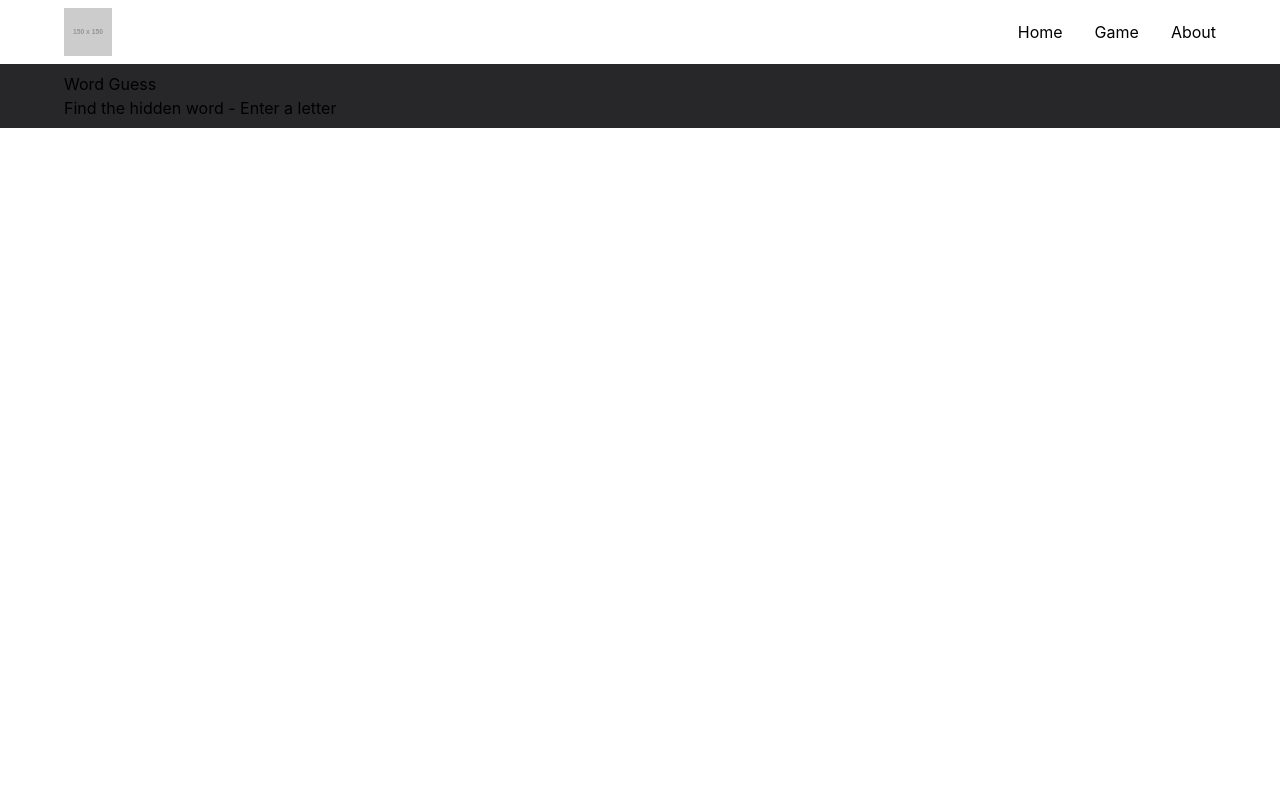
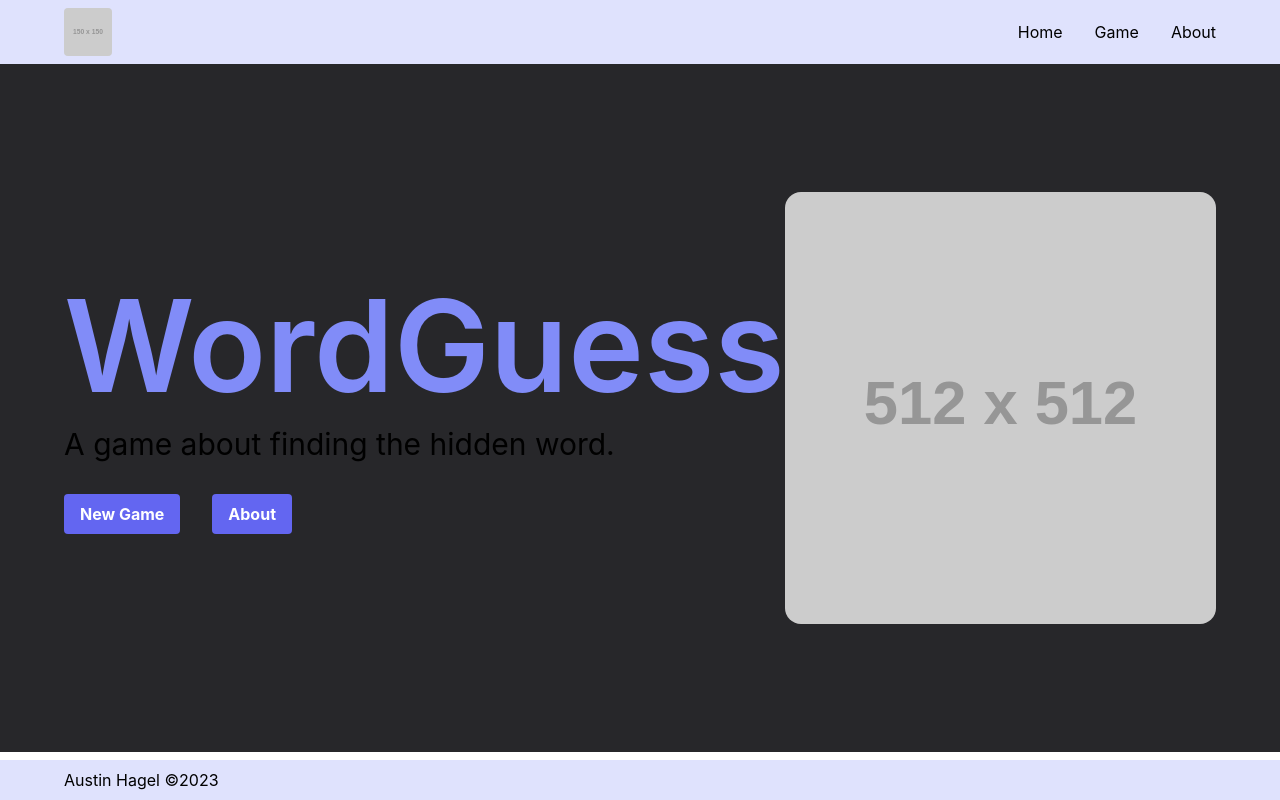
Before and after one commit to austinh-io/RTT-WordGuess, a React (Vite) app in the folder rtt-wordguess/: page / in a window 1280 px wide. Built offline with nearby package versions, Linux system fonts and the light colour scheme.

Commit message:
Add Footer component and update Header and Navigation components

```diff
--- a/rtt-wordguess/src/App.tsx
+++ b/rtt-wordguess/src/App.tsx
@@ -1,12 +1,16 @@
 import './App.css';
 import Header from './components/Header';
 import Navigation from './components/Navigation';
+import Footer from './components/Footer';
 
 function App() {
   return (
     <>
-      <Navigation />
-      <Header />
+      <div className='flex flex-col min-h-full-svh'>
+        <Navigation />
+        <Header />
+        <Footer />
+      </div>
     </>
   );
 }
--- /dev/null
+++ b/rtt-wordguess/src/components/Button.tsx
@@ -0,0 +1,12 @@
+const Button = (props: ButtonProps) => {
+  const { children, onClick } = props;
+  return (
+    <button
+      className='bg-indigo-500 hover:bg-indigo-600 text-white font-bold py-2 px-4 rounded'
+      onClick={onClick}>
+      {children}
+    </button>
+  );
+};
+
+export default Button;
--- /dev/null
+++ b/rtt-wordguess/src/components/Footer.tsx
@@ -0,0 +1,9 @@
+const Footer = () => {
+  return (
+    <footer className='flex bg-indigo-400 bg-opacity-25 px-16 py-2 mt-auto'>
+      <p>Austin Hagel ©{new Date().getFullYear()}</p>
+    </footer>
+  );
+};
+
+export default Footer;
--- a/rtt-wordguess/src/components/Header.tsx
+++ b/rtt-wordguess/src/components/Header.tsx
@@ -1,8 +1,27 @@
+import Button from './Button';
+
 const Header = () => {
   return (
-    <header className='header bg-zinc-800 px-16 py-2'>
-      <h1>Word Guess</h1>
-      <p>Find the hidden word - Enter a letter</p>
+    <header className='header bg-zinc-800 px-16 py-32 '>
+      <div className='flex mx-auto justify-between max-w-screen-2xl'>
+        <div className='flex flex-col items-start justify-center'>
+          <h1 className='text-9xl text-indigo-400 font-semibold'>WordGuess</h1>
+          <p className='text-3xl mt-4'>A game about finding the hidden word.</p>
+          <div className='flex items-start justify-center mt-8 gap-8'>
+            <Button>New Game</Button>
+            <Button>About</Button>
+          </div>
+        </div>
+        <div className='items-center justify-center'>
+          <picture>
+            <img
+              src='https://via.placeholder.com/512'
+              alt='Placeholder Image'
+              className='rounded-2xl'
+            />
+          </picture>
+        </div>
+      </div>
     </header>
   );
 };
--- a/rtt-wordguess/src/components/Logo.tsx
+++ b/rtt-wordguess/src/components/Logo.tsx
@@ -5,7 +5,7 @@ const Logo = () => {
         <img
           src='https://via.placeholder.com/150'
           alt='logo'
-          className='w-12 h-12'
+          className='w-12 h-12 rounded'
         />
       </div>
     </>
--- a/rtt-wordguess/src/components/Navigation.tsx
+++ b/rtt-wordguess/src/components/Navigation.tsx
@@ -3,7 +3,8 @@ import Logo from './Logo';
 const Navigation = () => {
   return (
     <>
-      <nav className='flex px-16 py-2'>
+      <nav className=' bg-indigo-400 bg-opacity-25 px-16 py-2'>
+        <div className='flex mx-auto max-w-screen-2xl'>
           <Logo />
           <ul className='flex items-center justify-end gap-8 ml-auto'>
             <li>
@@ -16,6 +17,7 @@ const Navigation = () => {
               <a href='/'>About</a>
             </li>
           </ul>
+        </div>
       </nav>
     </>
   );
--- a/rtt-wordguess/tailwind.config.js
+++ b/rtt-wordguess/tailwind.config.js
@@ -2,7 +2,11 @@
 export default {
   content: ['./src/**/*.{js,ts,jsx,tsx}'],
   theme: {
-    extend: {},
+    extend: {
+      minHeight: {
+        'full-svh': '100svh',
+      },
+    },
   },
   plugins: [],
 };
```
Also changed, not shown: rtt-wordguess/src/main.tsx (+6 -6 lines). Lines whose indentation alone changed are shown as unchanged.
